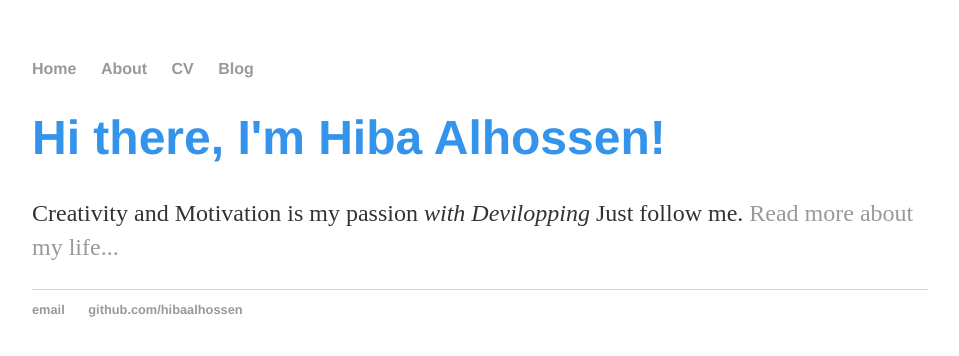
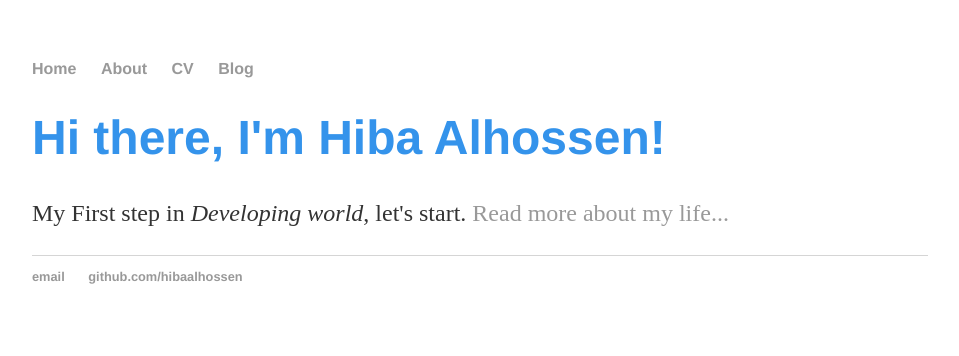
Before and after one commit to hibaalhossen/hibaalhossen.github.io, a Jekyll site: the page built from index.html, in a window 1280 px wide. Shown: the top 356 px of the page, without its empty margins (160-1119 px from the left). Built offline with Jekyll 4.4.1, drawn with Linux system fonts in a browser that asks for light colours.

Commit message:
Update index.html

```diff
--- a/index.html
+++ b/index.html
@@ -4,5 +4,5 @@ title: Hiba Alhossen
 ---
 <div class="blurb">
 	<h1>Hi there, I'm Hiba Alhossen!</h1>
-	<p>Creativity and Motivation is my passion <em> with Devilopping</em> Just follow me. <a href="/about">Read more about my life...</a></p>
+	<p>My First step in <em>Developing world</em>, let's start. <a href="/about">Read more about my life...</a></p>
 </div><!-- /.blurb -->
```
